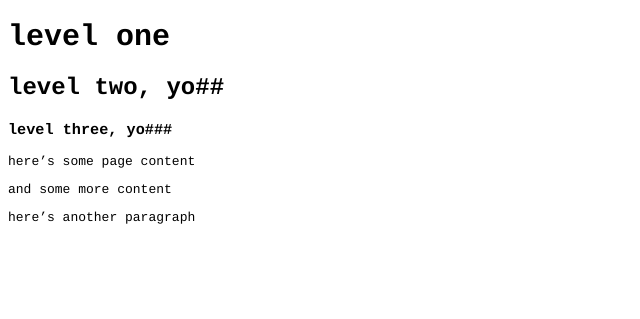
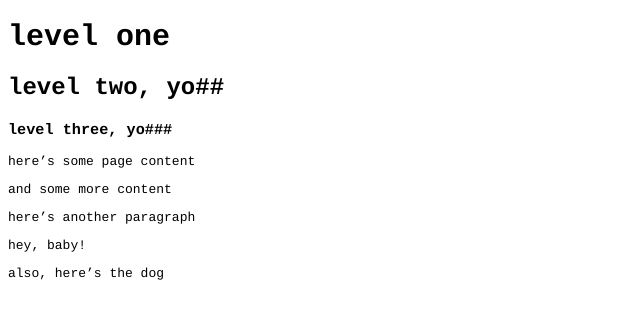
Before and after one commit to cecilhayduke/cecilhayduke.github.io, a Jekyll site: the page built from index.md, in a window 1280 px wide. Shown: the top 319 px of the page, without its empty margins (0-640 px from the left). Built offline with Jekyll 4.4.1, drawn with Linux system fonts in a browser that asks for light colours.

Commit message:
another push

```diff
--- a/index.md
+++ b/index.md
@@ -13,3 +13,7 @@ here's some page content
 and some more content
 
 here's another paragraph
+
+hey, baby!
+
+also, here's the dog
```
Also changed, not shown: 1 other file.
